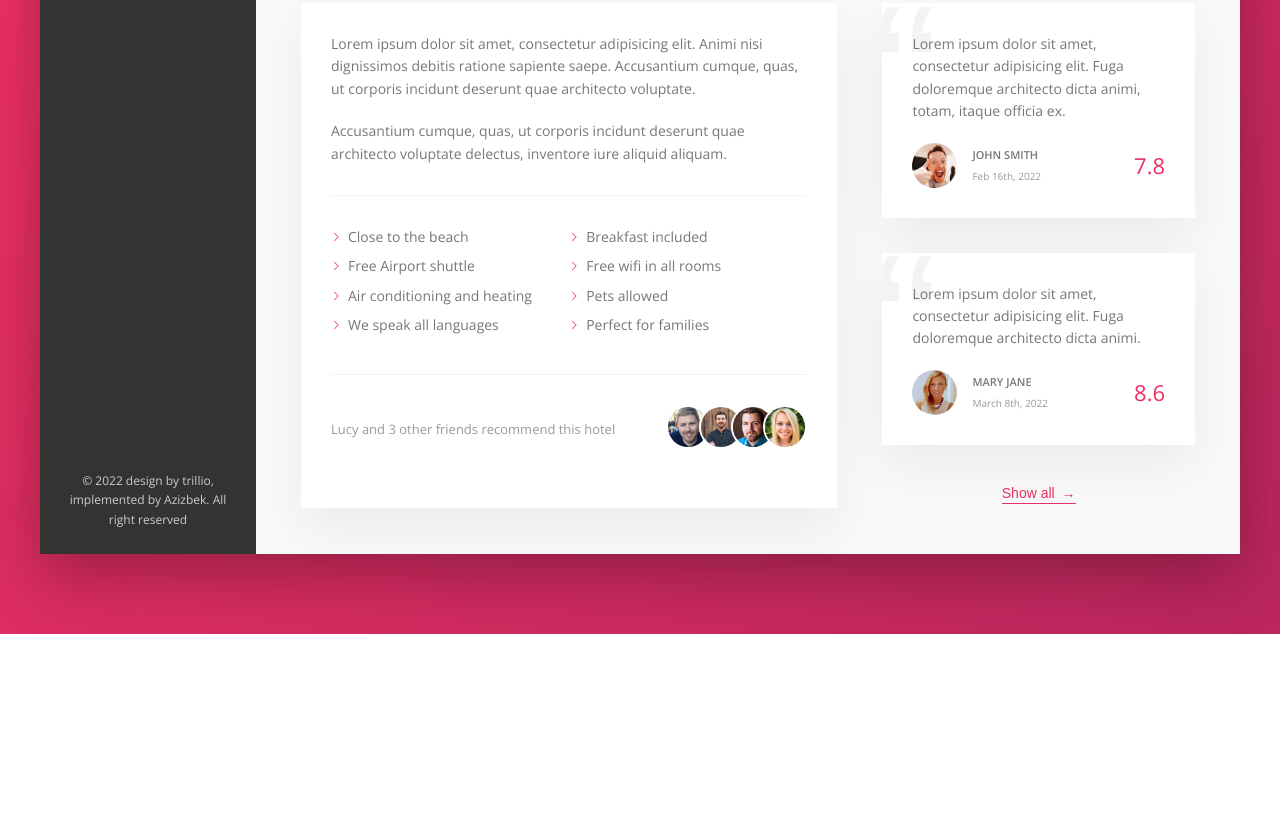
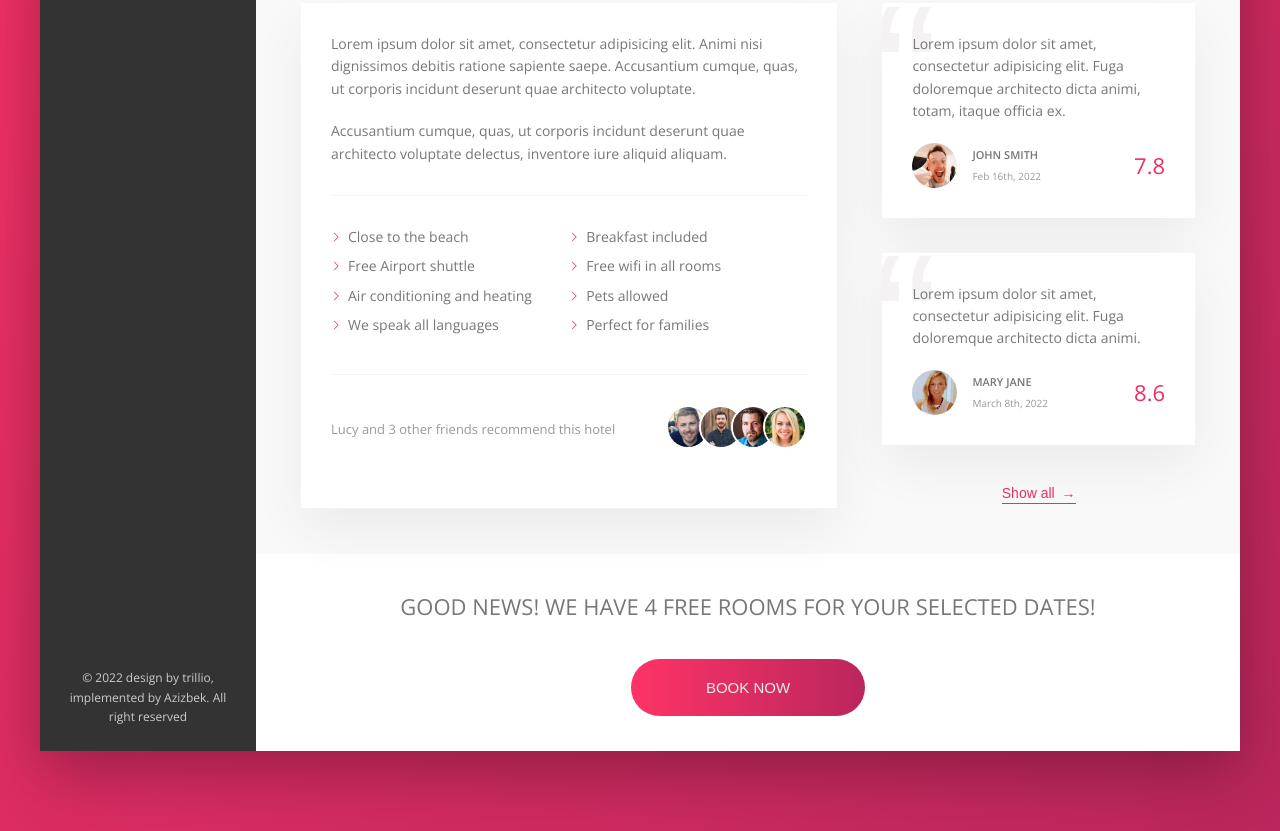
Before and after one commit to TyposBro/trillio, a website: page index.html in a window 1280 px wide. Shown: the part 644-1475 px from the top of the page. Before the commit the page ends 1278 px from the top, so only its background shows below. Drawn offline with nearby package versions, Linux system fonts and the light colour scheme.

Commit message:
➕ cta (call-to-action) + animated button

```diff
--- a/index.html
+++ b/index.html
@@ -183,6 +183,15 @@
               <button class="btn-inline">Show all <span>&rarr;</span></button>
             </div>
           </div>
+
+          <div class="cta">
+            <h2 class="cta__book-now">Good news! We have 4 free rooms for your selected dates!</h2>
+
+            <button class="btn">
+              <span class="btn__invisible">Only 4 rooms left</span>
+              <span class="btn__visible">Book now</span>
+            </button>
+          </div>
         </main>
       </div>
     </div>
--- a/sass/_components.scss
+++ b/sass/_components.scss
@@ -422,3 +422,66 @@
     z-index: 2;
   }
 }
+
+//* CTA
+
+.cta {
+  padding: 3.5rem 0;
+  text-align: center;
+
+  &__book-now {
+    text-transform: uppercase;
+    font-size: 2.2rem;
+    font-weight: 300;
+    margin-bottom: 2.5rem;
+  }
+}
+
+//* BTN
+
+.btn {
+  font-size: 1.5rem;
+  font-weight: 300;
+  border: none;
+  border-radius: 10rem;
+  text-transform: uppercase;
+  background-image: linear-gradient(to right, var(--color-primary-light), var(--color-primary-dark));
+  color: var(--color-grey-light-3);
+  cursor: pointer;
+  position: relative;
+  overflow: hidden;
+  margin-top: 1rem;
+
+  & > * {
+    display: inline-block;
+    transition: 800ms ease-in-out;
+    transition-property: transform, top, background-image;
+    height: 100%;
+    width: 100%;
+  }
+
+  &:hover {
+    background-image: linear-gradient(to left, var(--color-primary-light), var(--color-primary-dark));
+  }
+  &__visible {
+    padding: 2rem 7.5rem;
+  }
+  &__invisible {
+    position: absolute;
+    padding: 2rem 0;
+    left: 0;
+    top: -100%;
+  }
+
+  &:hover &__visible {
+    transform: translateY(100%);
+  }
+  &:hover &__invisible {
+    top: 0;
+  }
+
+  &:focus {
+    outline: none;
+    animation: pulsate 1000ms infinite;
+  }
+}
```
Also changed, not shown: css/style.css, 1 other file.
